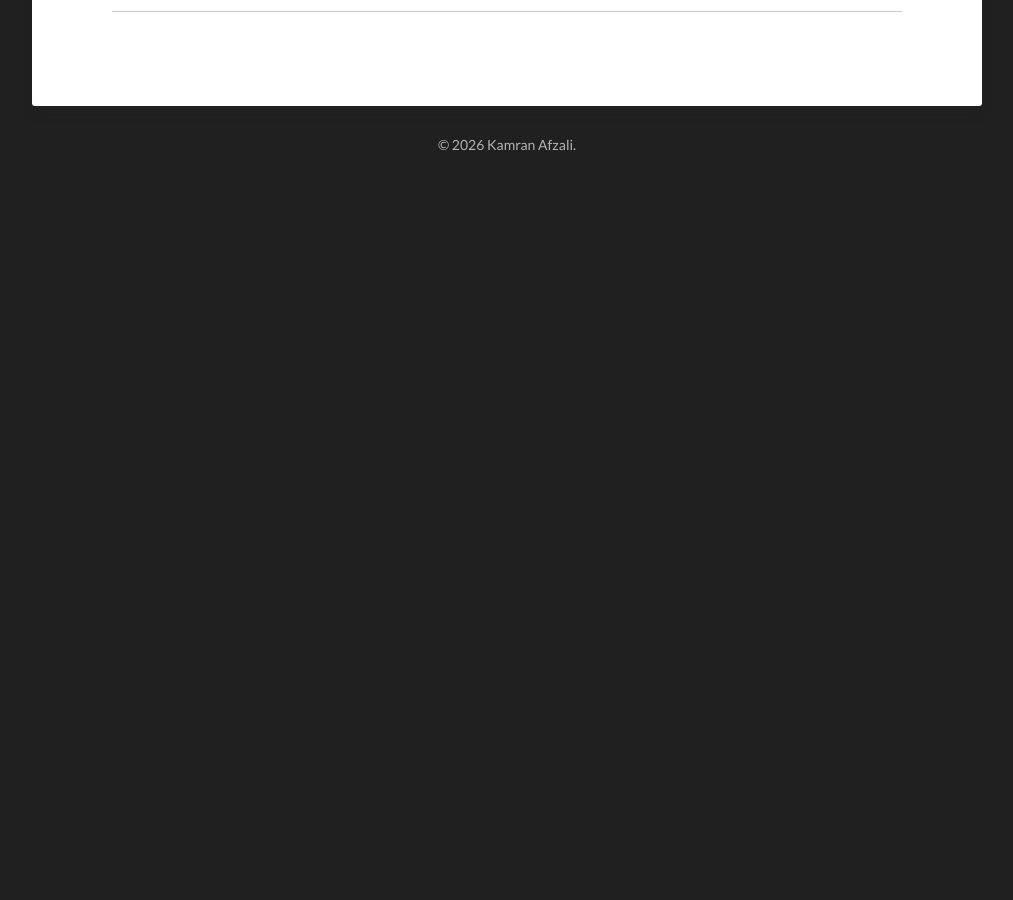
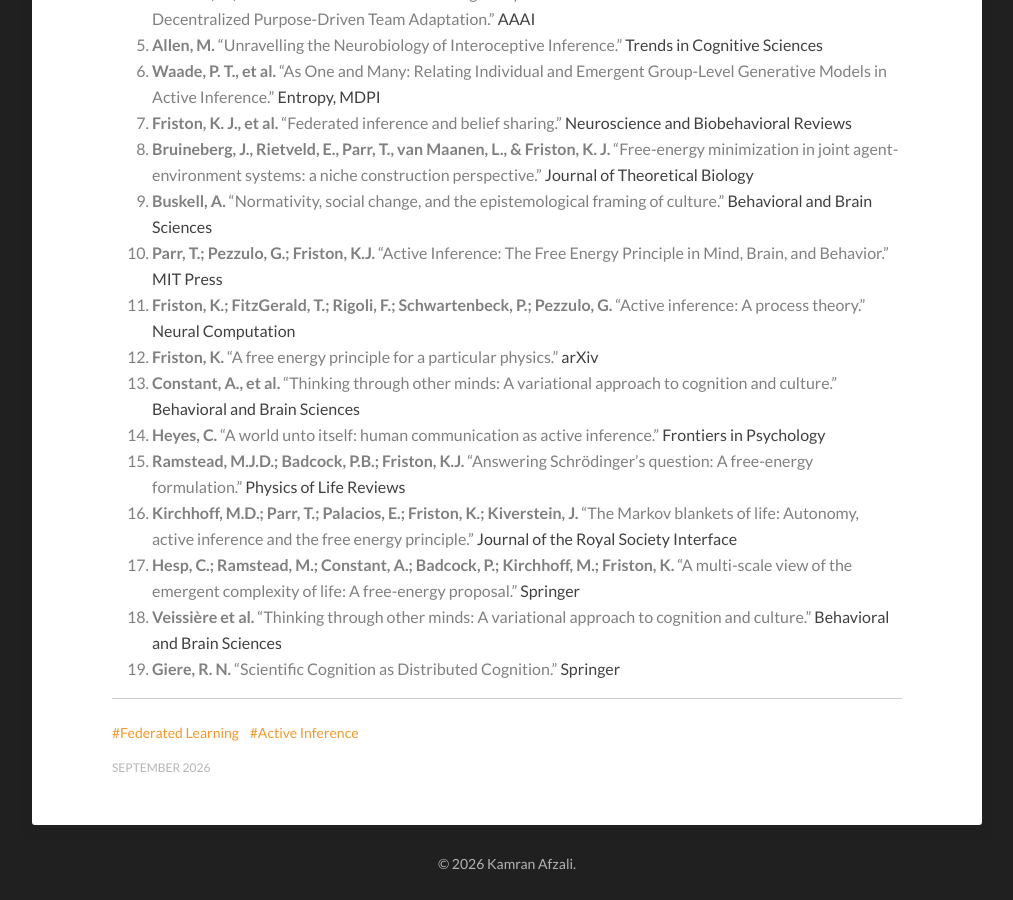
Before and after one commit to Kamran-Afzali/Kamran-Afzali.github.io, a Jekyll site: the page built from _posts/2026-09-15-FED_FEP.md, in a window 1280 px wide and 900 px high, scrolled down 4630 px. Shown: the whole window, without its empty margins (133-1146 px from the left). Built offline with Jekyll 4.4.1, drawn with Linux system fonts in a browser that asks for light colours; our own code applies the rules of GitHub Pages for plain Markdown files; before the commit the page ends 4811 px from its top, so only the background shows below that; some of the changed text lies outside the part shown.

Commit message:
Update 2026-09-15-FED_FEP.md

```diff
--- a/_posts/2026-09-15-FED_FEP.md
+++ b/_posts/2026-09-15-FED_FEP.md
@@ -1,4 +1,16 @@
-### Federated Inference and Learning
+---
+layout: post
+categories: posts
+title: Federated Inference and Learning
+featured-image: /images/NIb.jpg
+tags: [Federated Learning, Active Inference]
+date-string: September 2026
+---
+
+
+
+
+# Federated Inference and Learning
 
 In a previous post, we mentioned that free energy minimization extends beyond isolated agents. In federated systems, groups collectively reduce free energy through belief-sharing protocols that harmonize local inferences into global consensus. The Free Energy Principle (FEP) provides a unifying account of self-organization across scales. Biological systems like fish schools exemplify this: individuals minimize surprise about their neighbors’ movements while collectively exhibiting complex patterns like milling or directed migration. These behaviors emerge not from explicit coordination rules but from each agent’s Bayesian belief updating under a shared generative model.
 
```
